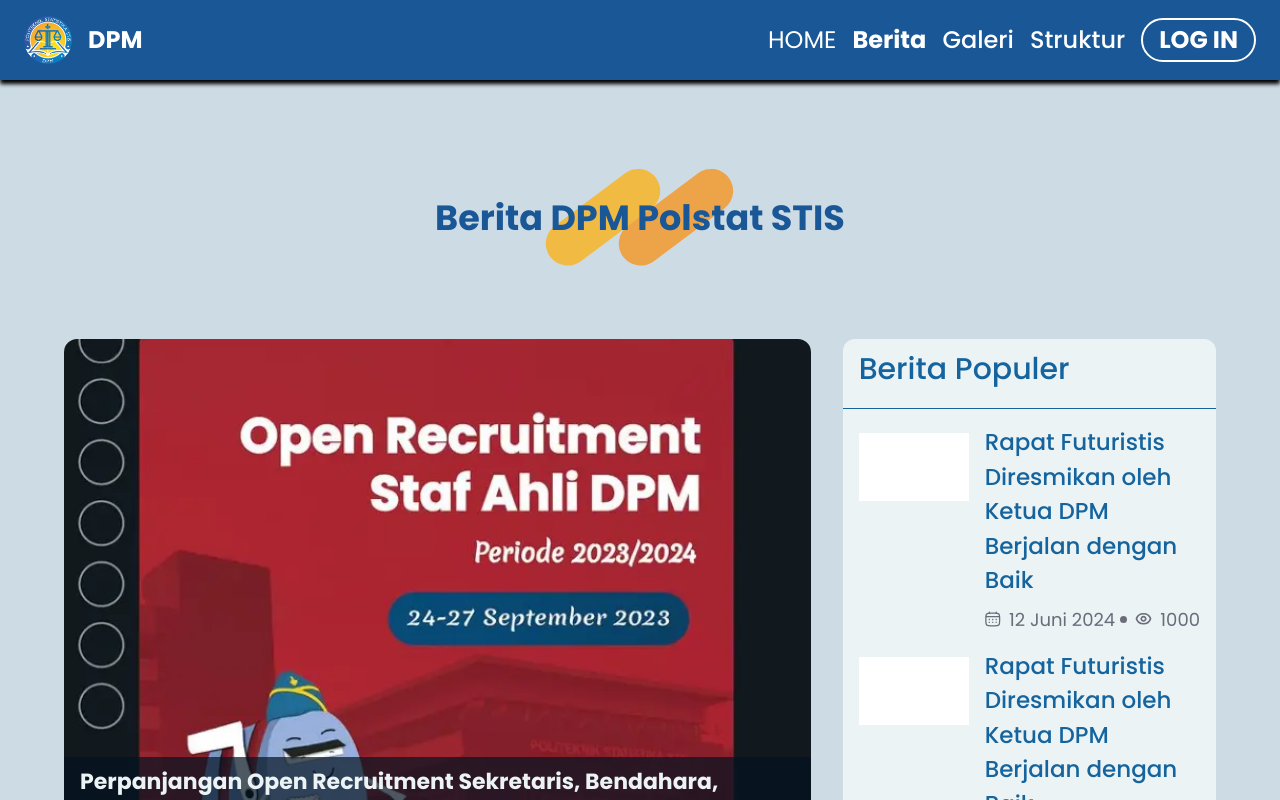
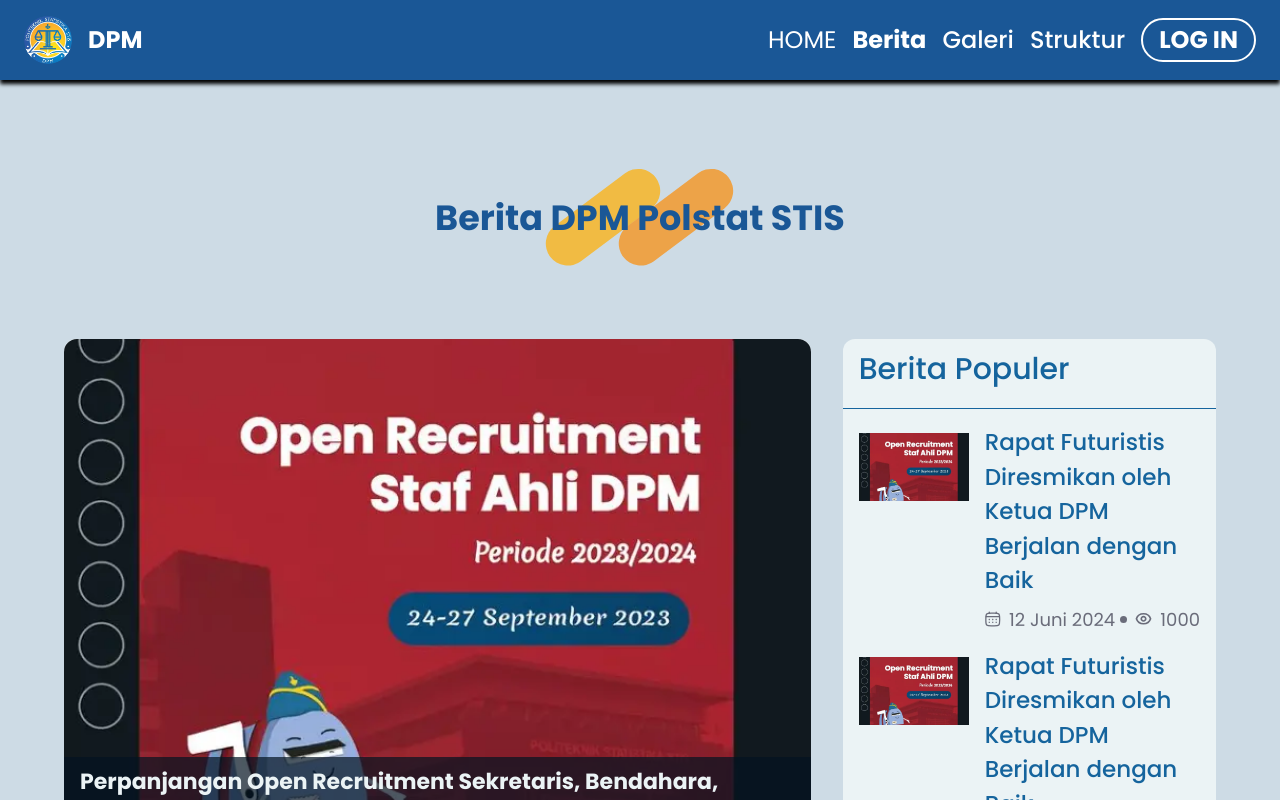
Before and after one commit to Hima-1/IMK-3SI1-KEL1-DPM-2024, a Vue app: page /berita in a window 1280 px wide. Shown: the top 800 px of the page. Built offline with nearby package versions, Linux system fonts and the light colour scheme.

Commit message:
fixx berita lengkap

```diff
--- a/src/components/LandingPage/PopulerItem.vue
+++ b/src/components/LandingPage/PopulerItem.vue
@@ -1,7 +1,9 @@
 <template>
     <div class="px-4 flex">
         <!-- Foto -->
-        <div class="flex-shrink-0 w-[110px] h-[68px] overflow-hidden mr-4 mt-2 bg-white"></div>
+        <div class="flex-shrink-0 w-[110px] h-[68px] overflow-hidden mr-4 mt-2 bg-white">
+            <img src="../../assets/images/berita.webp" alt="Foto Berita Populer" class="w-full h-full object-cover">
+        </div>
         <!-- Konten -->
         <div class="flex-1 flex flex-col justify-between">
             <!-- Judul -->
@@ -22,8 +24,7 @@
                 <!-- Viewers -->
                 <div class="flex items-center">
                     <!-- Ikon Dot -->
-                    <img src="../../assets/icon/dot.svg"
-                        class="w-[7px] h-[7px] flex-shrink-0 text-[#15649D]" />
+                    <img src="../../assets/icon/dot.svg" class="w-[7px] h-[7px] flex-shrink-0 text-[#15649D]" />
                     <!-- Ikon Viewers -->
                     <img src="../../assets/icon/blackeye.svg"
                         class="w-[17px] h-[12.47px] flex-shrink-0 text-[#15649D] ml-2" />
```
